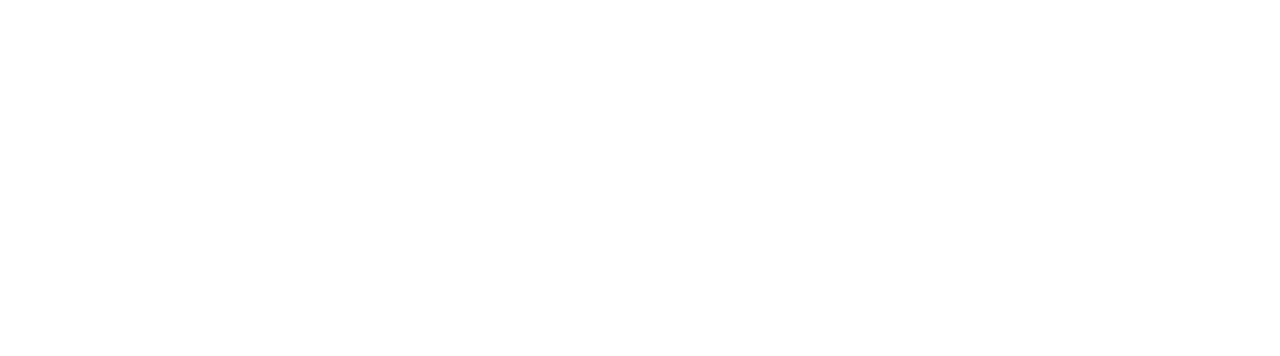
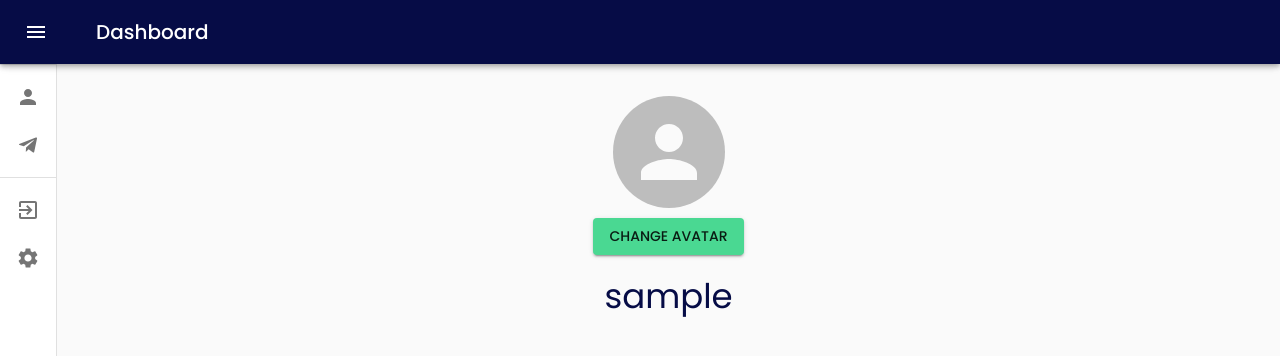
Before and after one commit to Jatin6256/tnp-portal-frontend, a Next.js app: page /dashboard/settings in a window 1280 px wide. Before the commit this address had no page. Shown: the top 356 px of the page. Built offline with nearby package versions, Linux system fonts and the light colour scheme; sample sign-in values are in the browser's storage.

Commit message:
add: settings page

```diff
--- /dev/null
+++ b/pages/dashboard/settings.jsx
@@ -0,0 +1,158 @@
+import React from "react";
+import Head from "next/head";
+import Router from "next/router";
+import SideMenu from "../../src/components/dashboardsidebar";
+import { makeStyles } from "@material-ui/styles";
+import {
+  CircularProgress,
+  Typography,
+  Avatar,
+  Button,
+} from "@material-ui/core";
+import axiosUtil from "../../src/utils/axios";
+import fileToBase64 from "../../src/utils/fileToBase64";
+import Flier from "../../src/components/flier";
+
+const useStyles = makeStyles((theme) => ({
+  root: {
+    flexGrow: 1,
+    padding: theme.spacing(1),
+  },
+  loader: {
+    width: "100%",
+    height: "100%",
+    display: "flex",
+    justifyContent: "center",
+    alignItems: "center",
+  },
+  container: {
+    width: "100%",
+    height: "100%",
+    display: "flex",
+    flexDirection: "column",
+    alignItems: "center",
+    "& > * + *": {
+      margin: 10,
+    },
+  },
+  large: {
+    width: theme.spacing(14),
+    height: theme.spacing(14),
+  },
+  secondary: {
+    backgroundColor: theme.palette.secondary.main,
+  },
+}));
+
+export default function Profile() {
+  const classes = useStyles();
+  const [loading, setLoading] = React.useState(true);
+  const AvatarInputRef = React.createRef();
+  const [user, setUser] = React.useState({});
+  const [FlierData, setFlierData] = React.useState({
+    hidden: true,
+    type: "error",
+    message: "This is default message",
+  });
+
+  function flier(type, message, keep) {
+    setFlierData({
+      type,
+      message,
+      hidden: false,
+    });
+    if (!keep) setTimeout(() => setFlierData({}), 5000);
+  }
+
+  function handleChangeAvatar(e) {
+    AvatarInputRef.current.click();
+  }
+
+  async function uploadAvatar(e) {
+    if (!e.target.files) return;
+    let avatar = await fileToBase64(e.target.files[0]);
+    try {
+      const token = localStorage.getItem("token");
+      await axiosUtil("/users/avatar", "put", token, { avatar });
+      return flier(
+        "success",
+        "Avatar updated successfully. Effect can be seen on next login."
+      );
+    } catch (err) {
+      return flier(
+        "error",
+        (err.response && err.response.data.msg) || err.message,
+        true
+      );
+    }
+  }
+
+  React.useEffect(() => {
+    const fetchData = async () => {
+      const token = localStorage.getItem("token");
+      if (token) {
+        try {
+          const user = JSON.parse(localStorage.getItem("user"));
+          setUser(user);
+          setLoading(false);
+        } catch (err) {
+          flier(
+            "error",
+            (err.response && err.response.data.msg) || err.message,
+            true
+          );
+          console.log(err);
+        }
+      } else {
+        localStorage.removeItem("token");
+        localStorage.removeItem("user");
+        localStorage.removeItem("userType");
+        Router.push("/");
+      }
+    };
+    fetchData();
+  }, []);
+
+  return (
+    <div className={classes.root}>
+      <Head>
+        <title>Settings</title>
+      </Head>
+      <SideMenu userType="STUDENT">
+        {loading && (
+          <div className={classes.loader}>
+            <CircularProgress />
+          </div>
+        )}
+        {!loading && (
+          <div className={classes.container}>
+            <Avatar
+              className={classes.large}
+              src={user.avatar}
+              alt={user.username}
+              height={100}
+            />
+            <Button
+              variant="contained"
+              color="secondary"
+              onClick={handleChangeAvatar}
+            >
+              Change Avatar
+            </Button>
+            <input
+              hidden
+              ref={AvatarInputRef}
+              onChange={uploadAvatar}
+              accept="image/*"
+              type="file"
+            ></input>
+            <Typography color="primary" variant="h4">
+              {user.username}
+            </Typography>
+          </div>
+        )}
+      </SideMenu>
+      <Flier data={FlierData} />
+    </div>
+  );
+}
--- a/src/components/dashboardsidebar.jsx
+++ b/src/components/dashboardsidebar.jsx
@@ -12,6 +12,7 @@
 import PersonIcon from "@material-ui/icons/Person";
 import ExitToAppIcon from "@material-ui/icons/ExitToApp";
 import MenuIcon from "@material-ui/icons/Menu";
+import SettingsIcon from "@material-ui/icons/Settings";
 import ChevronLeftIcon from "@material-ui/icons/ChevronLeft";
 import ChevronRightIcon from "@material-ui/icons/ChevronRight";
 import ListItem from "@material-ui/core/ListItem";
@@ -182,6 +183,12 @@
             </ListItemIcon>
             <ListItemText primary="Logout" />
           </ListItem>
+          <ListItem button key="Settings" onClick={Functions.settings}>
+            <ListItemIcon>
+              <SettingsIcon />
+            </ListItemIcon>
+            <ListItemText primary="Settings" />
+          </ListItem>
         </List>
       </Drawer>
       <main className={classes.content}>
--- a/src/utils/sidemenu_helper.js
+++ b/src/utils/sidemenu_helper.js
@@ -23,8 +23,13 @@
   type == "STUDENT" && Router.push("/dashboard/student/positions");
 };
 
+const settings = (type) => {
+  Router.push("/dashboard/settings");
+};
+
 module.exports = {
   logout,
   profile,
   positions,
+  settings,
 };
```
